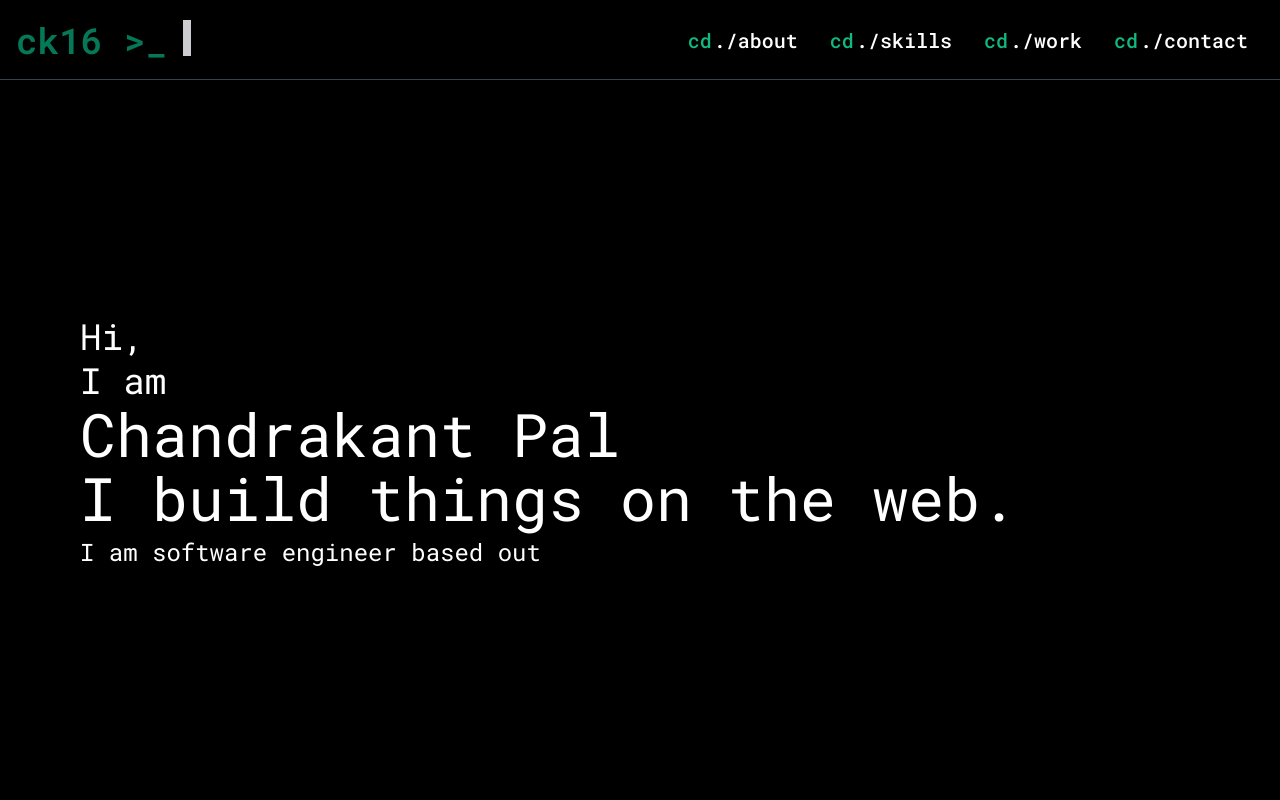
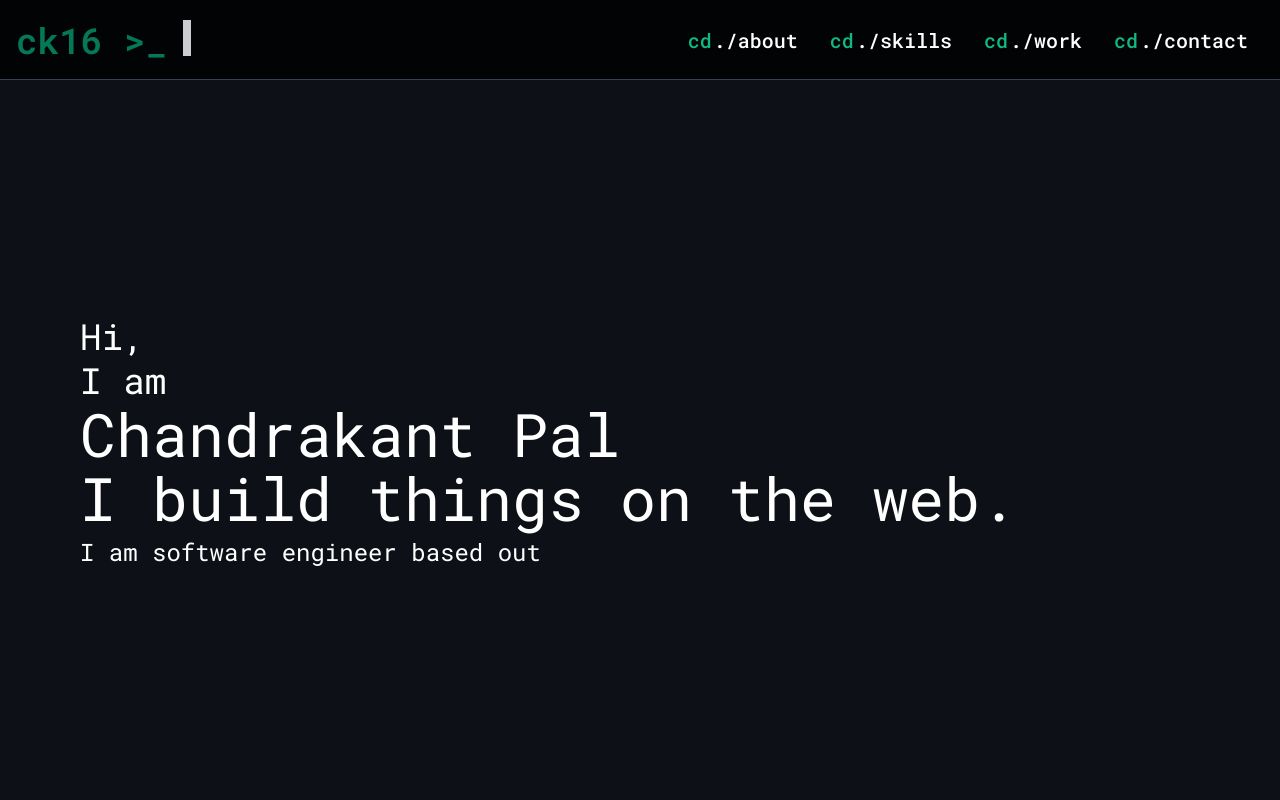
Before and after one commit to ChandrakantPal/ck16dev, a Next.js app: page / in a window 1280 px wide. Shown: the top 800 px of the page. Built offline with nearby package versions, Linux system fonts and the light colour scheme.

Commit message:
bg changed to diffrent shade of black

```diff
--- a/styles/globals.css
+++ b/styles/globals.css
@@ -5,6 +5,6 @@
 
 @layer base {
     body {
-        @apply bg-black text-white font-body
+        @apply bg-[#0d1117] text-white font-body
     }
 }
```
